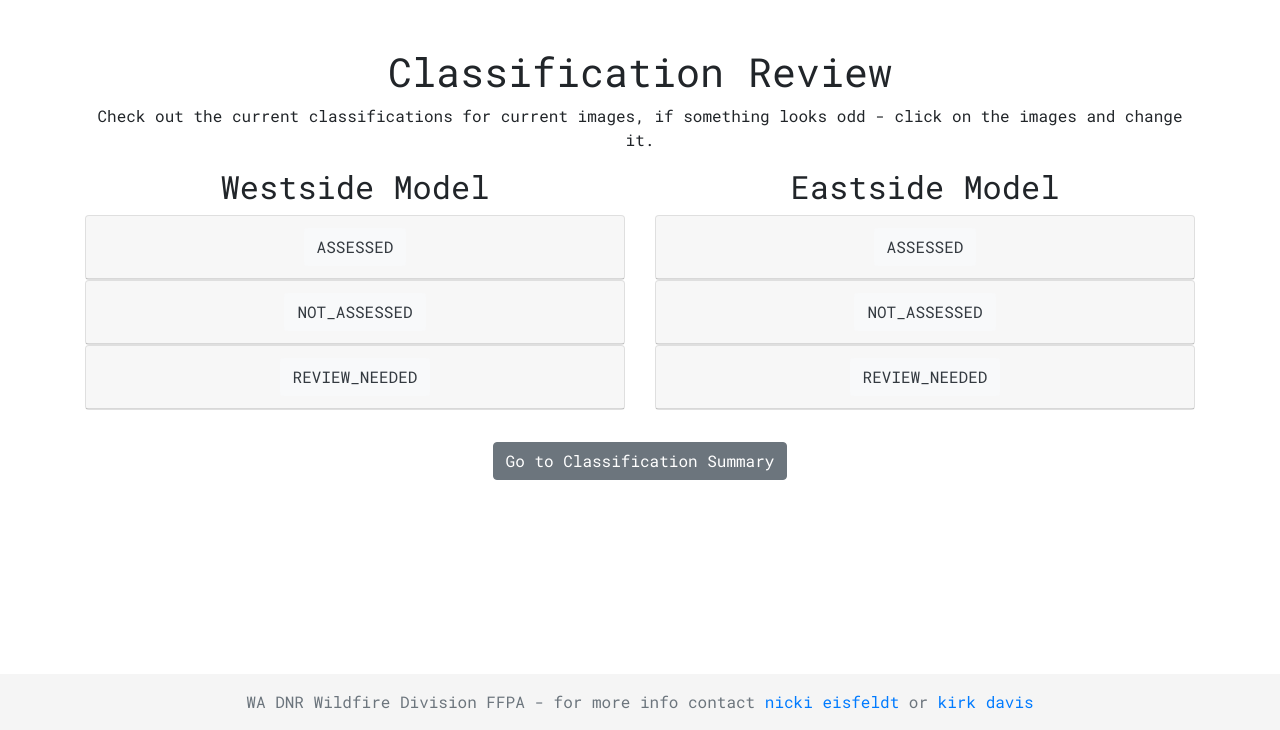
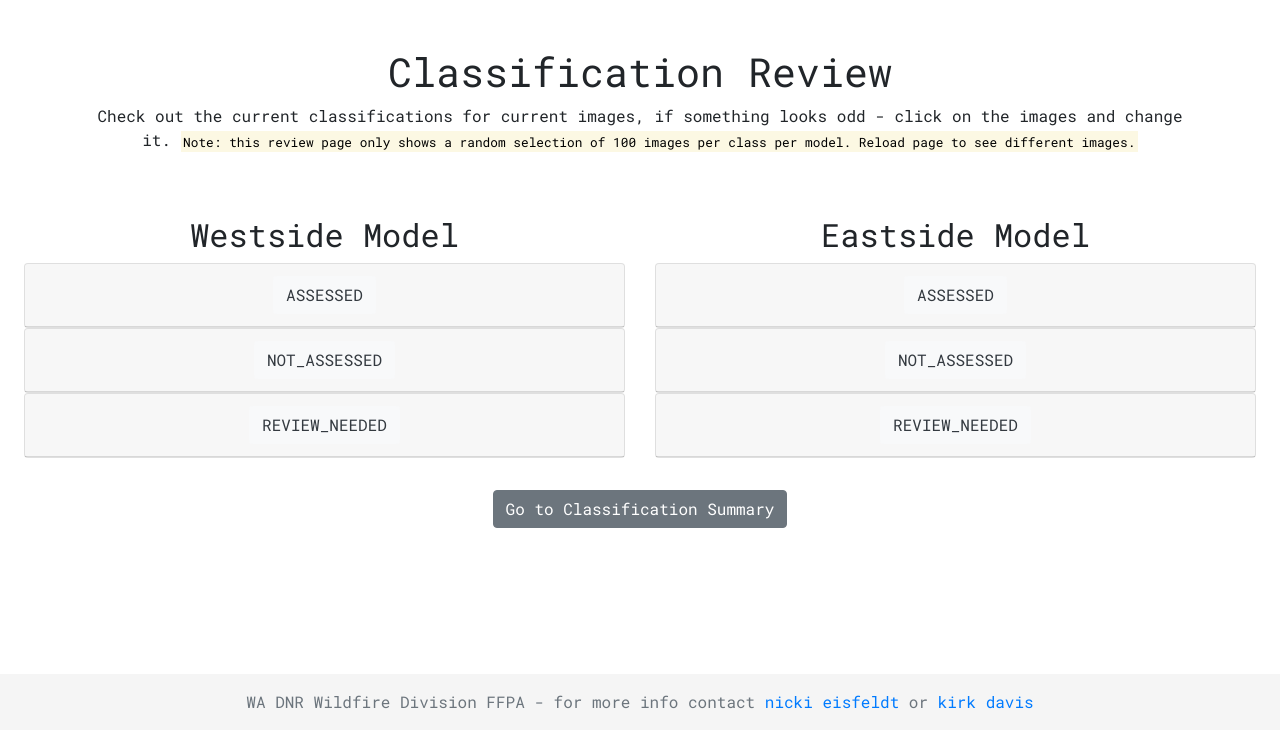
Before and after one commit to kirk5davis/ffpa-classifier, a Django app: page /review in a window 1280 px wide. Shown: the part 70-800 px from the top of the page. Run offline with Django 3.2, Linux system fonts and the light colour scheme; the visitor is signed in with stand-in values (Sample User, id 1); data that the repository does not hold is empty; some libraries are stand-ins or nearby versions.

Commit message:
limited number of images display for review page

```diff
--- a/classifier/templates/classifier/review.html
+++ b/classifier/templates/classifier/review.html
@@ -1,11 +1,11 @@
 {% extends 'classifier/base.html' %}
 {% block content %}
-
+  {% if user.is_authenticated %}
       <div class="container py-5">
         <h1> Classification Review </h1>
-        {% if user.is_authenticated %}
-        <p>Check out the current classifications for current images, if something looks odd - click on the images and change it.<br></p>
-        <div class="row">
+        <p>Check out the current classifications for current images, if something looks odd - click on the images and change it. <mark class="small">Note: this review page only shows a random selection of 100 images per class per model. Reload page to see different images.</mark></p>
+      </div>
+      <div class="row px-4">
         <div class="col-md-6">
             <h2>Westside Model</h2>
         <div id="accordion1">
@@ -60,10 +60,14 @@
             </div>
           </div>
         {% else %}
+        <div class="container py-5">
+          <h1> Classification Review </h1>
           <p>Please <a href="{% url 'login' %}">log-in</a> to review classifications<br></p>
           <br>
         {% endif %}
         <br>
         <a class="btn btn-secondary m-2" href="{% url 'summary' %}">Go to Classification Summary</a>
+        <br>
+        <br>
       </div><!-- /.container -->
 {% endblock %}
--- a/classifier/views.py
+++ b/classifier/views.py
@@ -5,6 +5,7 @@ from django.shortcuts import redirect
 from django.shortcuts import get_object_or_404
 from .forms import ImgUpdateForm
 from django.contrib.auth.models import User
+import random
 
 
 # Create your views here.
@@ -135,8 +136,23 @@ def review(request):
     classification_types = Img.CLASSIFICATION_TYPES
     class_list = [i[0] for i in classification_types]
     model_types = [i[1] for i in Img.WA_LANDSCAPE_MODEL_TYPE]
-    imgs_east = [i for i in Img.objects.all() if i.image_classification and i.model_type == 'EASTSIDE']
-    imgs_west = [i for i in Img.objects.all() if i.image_classification and i.model_type == 'WESTSIDE']
+    imgs_east = []
+    imgs_west = []
+    for classification in class_list:
+        try:
+            imgs_east += random.sample([i for i in Img.objects.all() if i.image_classification == classification and i.model_type == 'EASTSIDE'], k=100)
+        except IndexError:
+            pass
+        except ValueError:
+            # if sample is larger than population, take all
+            imgs_east += ([i for i in Img.objects.all() if i.image_classification == classification and i.model_type == 'EASTSIDE'])
+        try:
+            imgs_west += random.sample([i for i in Img.objects.all() if i.image_classification == classification and i.model_type == 'WESTSIDE'], k=100)
+        except IndexError:
+            pass
+        except ValueError:
+            # if sample is larger than population, take all
+            imgs_west += ([i for i in Img.objects.all() if i.image_classification == classification and i.model_type == 'WESTSIDE'])
     context = {
         'classification_list': class_list,
         'imgs_east': imgs_east,
```
